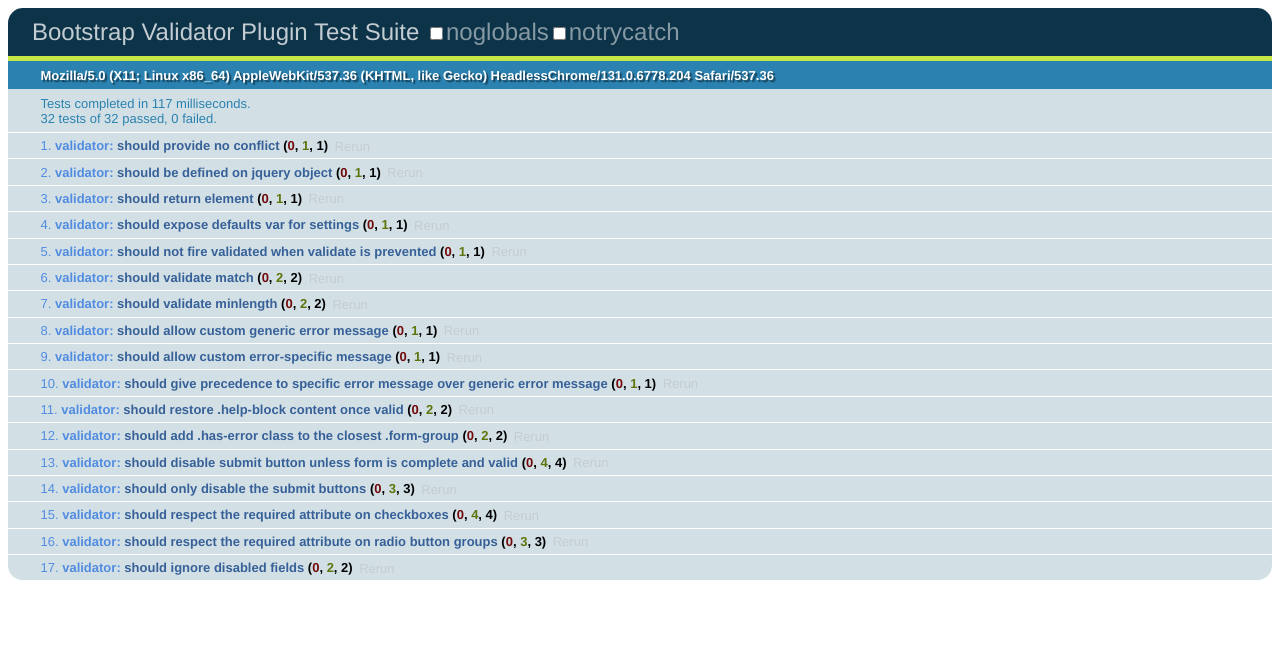
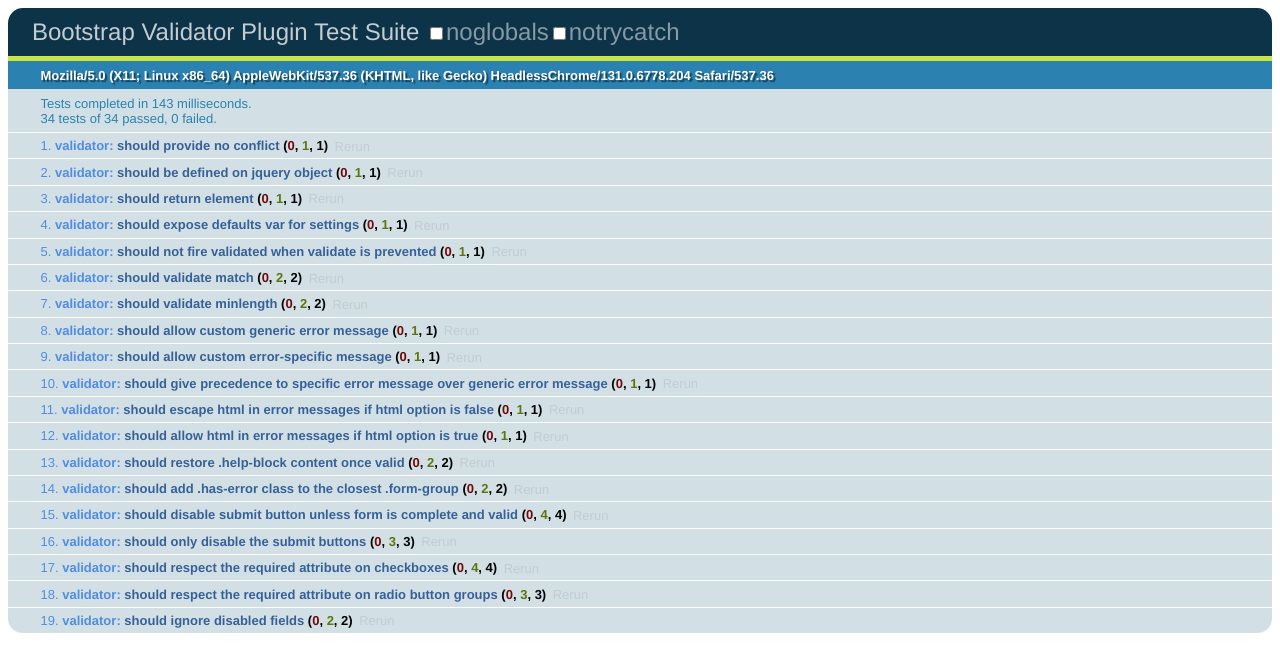
Before and after one commit to 1000hz/bootstrap-validator, a Jekyll site: the page js/tests/index.html, which Jekyll copies as it is, in a window 1280 px wide. Shown: the top 672 px of the page. Built offline with Jekyll 4.4.1, drawn with Linux system fonts in a browser that asks for light colours; Markdown is read by kramdown in place of the engine named in the settings.

Commit message:
Fixes #14: Adding html option for inserting html into error messages.

```diff
--- a/index.html
+++ b/index.html
@@ -207,6 +207,12 @@
            <td>Number of milliseconds to wait before displaying an error on a form field.</td>
          </tr>
          <tr>
+           <td>html</td>
+           <td>boolean</td>
+           <td>false</td>
+           <td>Insert HTML into the error messages. If false, jQuery's text method will be used to insert content into the DOM. Use text if you're worried about XSS attacks.</td>
+         </tr>
+         <tr>
            <td>errors</td>
            <td>object</td>
            <td>sensible defaults</td>
--- a/js/tests/unit/validator.js
+++ b/js/tests/unit/validator.js
@@ -122,6 +122,42 @@
         ok($(this).find('.help-block.with-errors').text() == 'minlength error', 'specific error message displayed instead of generic error')
         start()
       })
+      .validator('validate')
+  })
+
+  test('should escape html in error messages if html option is false', function () {
+    stop()
+    var form = '<form>'
+      + '<div class="form-group">'
+      +   '<input type="text" data-minlength="6" data-minlength-error="<em>Too short</em>" value="pizza">'
+      +   '<div class="help-block with-errors"></div>'
+      + '</div>'
+      + '</form>'
+
+    $(form)
+      .on('invalid.bs.validator', function (e) {
+        ok($(this).find('.help-block.with-errors').text() == '<em>Too short</em>', 'html escaped from error message')
+        start()
+      })
+      .validator({html: false})
+      .validator('validate')
+  })
+
+  test('should allow html in error messages if html option is true', function () {
+    stop()
+    var form = '<form>'
+      + '<div class="form-group">'
+      +   '<input type="text" data-minlength="6" data-minlength-error="<em>Too short</em>" value="pizza">'
+      +   '<div class="help-block with-errors"></div>'
+      + '</div>'
+      + '</form>'
+
+    $(form)
+      .on('invalid.bs.validator', function (e) {
+        ok($(this).find('.help-block.with-errors').text() == 'Too short', 'html allowed in error message')
+        start()
+      })
+      .validator({html: true})
       .validator('validate')
   })
 
--- a/js/validator.js
+++ b/js/validator.js
@@ -52,6 +52,7 @@
 
   Validator.DEFAULTS = {
     delay: 500,
+    html: false,
     errors: {
       match: 'Does not match',
       minlength: 'Not long enough'
@@ -128,6 +129,8 @@
   }
 
   Validator.prototype.showErrors = function ($el) {
+    var self = this
+
     function callback() {
       var $group = $el.closest('.form-group')
       var $block = $group.find('.help-block.with-errors')
@@ -137,7 +140,7 @@
 
       errors = $('<ul/>')
         .addClass('list-unstyled')
-        .append($.map(errors, function (error) { return $('<li/>').text(error) }))
+        .append($.map(errors, function (error) { return $('<li/>')[self.options.html ? 'html' : 'text'](error) }))
 
       $block.data('bs.validator.originalContent') === undefined && $block.data('bs.validator.originalContent', $block.html())
       $block.empty().append(errors)
```
